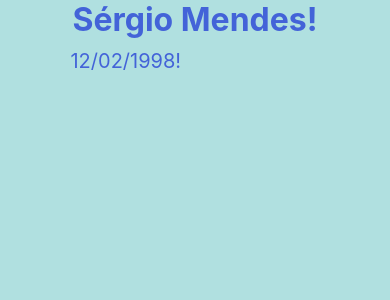
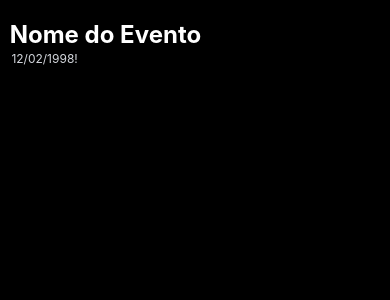
Before and after one commit to smborgesMobile/Im-Here, a React Native app in the folder imhere/: screen / in a window 390 px wide. Shown: the top 300 px of the page. Built offline with nearby package versions, Linux system fonts and the light colour scheme.

Commit message:
feat: Split home in files

```diff
--- a/imhere/App.tsx
+++ b/imhere/App.tsx
@@ -1,32 +1,8 @@
-import { SafeAreaView, StyleSheet, Text, View } from 'react-native';
+import Home from './src/screens/home';
 
 
 export default function App() {
   return (
-    <SafeAreaView style={styles.container}>
-      <View>
-        <Text style={styles.eventName}> Sérgio Mendes! </Text>
-        <Text style={styles.eventDate}> 12/02/1998! </Text>
-      </View>
-    </SafeAreaView>
+    <Home />
   );
 }
-
-// Create a CSS style sheet.
-const styles = StyleSheet.create({
-  container: {
-    flex: 1,
-    backgroundColor: '#b0e0e0',
-    alignItems: 'center',
-  },
-  eventName: {
-    fontSize: 32,
-    fontWeight: 'bold',
-    color: '#4363d8',
-  },
-  eventDate: {
-    color: '#4363d8',
-    fontSize: 20,
-    marginTop: 10,
-  }
-});
--- /dev/null
+++ b/imhere/src/screens/home/index.tsx
@@ -0,0 +1,12 @@
+import { SafeAreaView, Text } from 'react-native';
+import { styles } from "./styles";
+
+
+export default function Home() {
+  return (
+    <SafeAreaView style={styles.container}>
+      <Text style={styles.eventName}> Nome do Evento</Text>
+      <Text style={styles.eventDate}> 12/02/1998! </Text>
+    </SafeAreaView>
+  );
+}
--- /dev/null
+++ b/imhere/src/screens/home/styles.tsx
@@ -0,0 +1,22 @@
+import { StyleSheet, StatusBar } from "react-native";
+
+export const styles = StyleSheet.create({
+    container: {
+      flex: 1,
+      backgroundColor: '#000000',
+      marginTop: StatusBar.currentHeight
+    },
+    eventName: {
+      fontSize: 24,
+      fontWeight: 'bold',
+      color: '#ffffff',
+      marginLeft: 4,
+      marginTop: 20
+    },
+    eventDate: {
+      color: '#d5d8de',
+      fontSize: 12,
+      marginTop: 2,
+      marginLeft: 8
+    }
+  });
```
